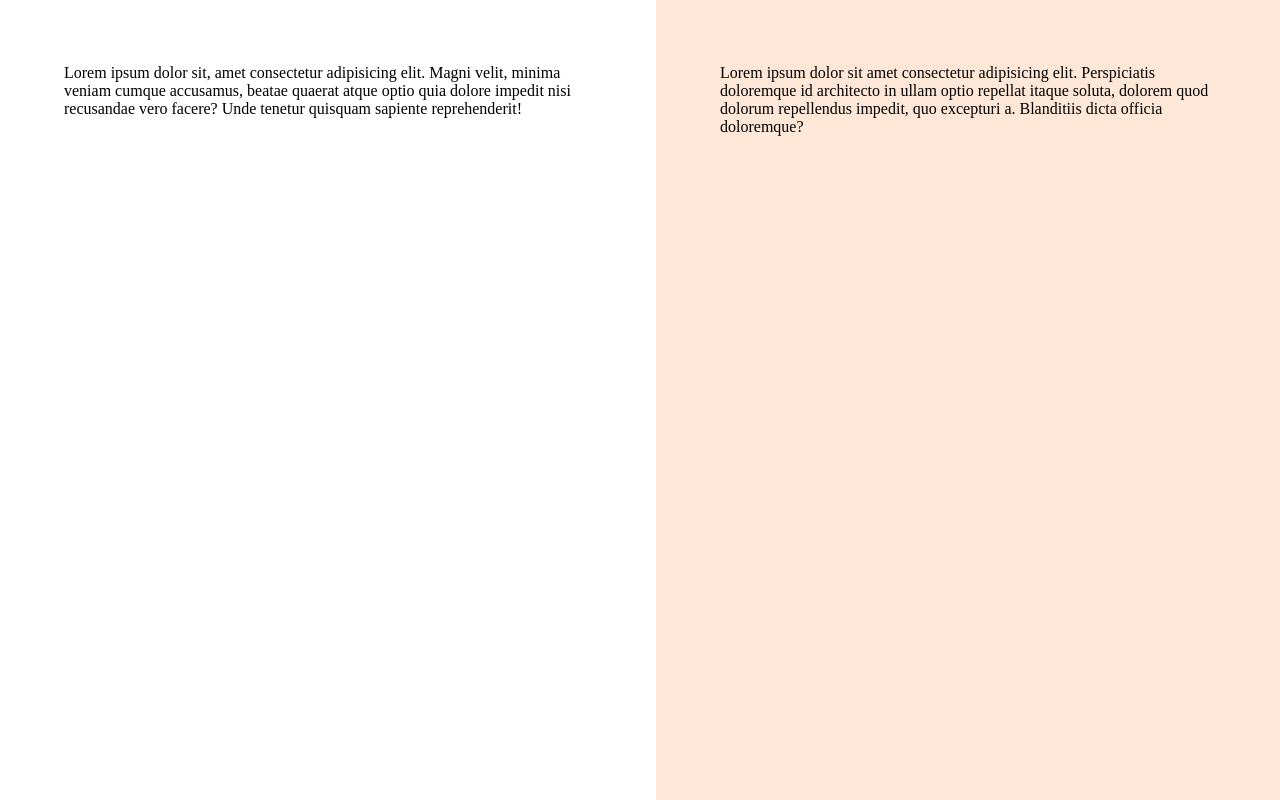
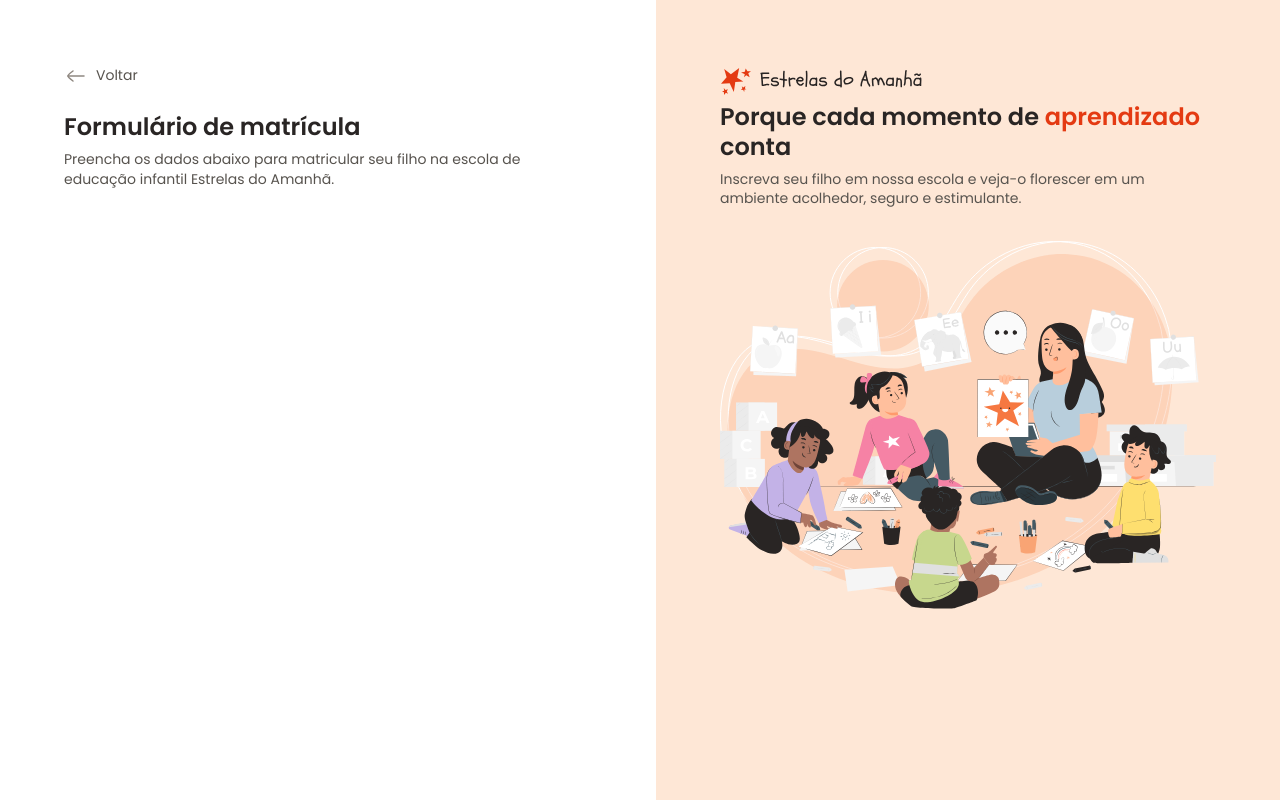
Before and after one commit to julianadallasta/Formulario-de-Matricula, a plain HTML site: page index.html in a window 1280 px wide. Drawn offline with Linux system fonts and the light colour scheme.

Commit message:
aside content and initial content of main

```diff
--- a/index.html
+++ b/index.html
@@ -15,11 +15,24 @@
 <body>
   <div id="app">
     <main>
-      <div class="main-container">Lorem ipsum dolor sit, amet consectetur adipisicing elit. Magni velit, minima veniam cumque accusamus, beatae quaerat atque optio quia dolore impedit nisi recusandae vero facere? Unde tenetur quisquam sapiente reprehenderit!</div>
+      <div class="main-container">
+        <div class="back">
+          <img src="assets/icons/arrow-left-02.svg" alt="ícone de voltar">
+          <span>Voltar</span>
+          </div>
+          <h1>Formulário de matrícula</h1>
+          <p>Preencha os dados abaixo para matricular seu filho na escola de educação infantil Estrelas do Amanhã.</p>
+      </div>
     </main>
 
     <aside>
-      <div class="aside-container">Lorem ipsum dolor sit amet consectetur adipisicing elit. Perspiciatis doloremque id architecto in ullam optio repellat itaque soluta, dolorem quod dolorum repellendus impedit, quo excepturi a. Blanditiis dicta officia doloremque?</div>
+      <div class="aside-container">
+        <header><img src="/assets/logo.svg" alt="Logo com uma estrela maior e 3 estrlas menores ao redor e escrita Estrelas do Amanhã">
+        <h2>Porque cada momento de  <span>aprendizado</span> conta</h2>
+        <p>Inscreva seu filho em nossa escola e veja-o florescer em um ambiente acolhedor, seguro e estimulante.</p>
+        </header>
+        <img src="/assets/Illustration.svg" alt="Ilustração de uma professora sentada mostrando o desenho de uma estrela e seus alunos prestando atenção para depois reproduzir o desenho, sentados em círculo com seus desenhos e lápis de colorir">
+      </div>
     </aside>
 
   </div>
--- a/styles/global.css
+++ b/styles/global.css
@@ -20,9 +20,19 @@
   --stroke-default: #D6D3D1;
   --stroke-highlight: #F3541C;
   --semantic-error: #DC2626;
-
 }
 
 body {
   overflow: hidden;
+  font: var(--text);
+  color: var(--text-secondary);
 }
+
+h1, h2 {
+  color: var(--text-primary);
+}
+
+img {
+  max-width: 100%;
+  height: auto;
+}
--- a/styles/layout.css
+++ b/styles/layout.css
@@ -7,12 +7,24 @@
 
 main {
   overflow: auto;
-  max-height: 110vh;
+  max-height: 100vh;
   padding: 4rem;
 
     & .main-container {
       max-width: 33rem;
       margin-left: auto;
+    }
+
+    & .back {
+      display: flex;
+      align-items: center;
+      gap: .5rem;
+      margin-bottom: 1.5rem;
+    }
+
+    & h1 {
+      font: 600 1.5rem/1.25 var(--font-family);
+      margin-bottom: .5rem;
     }
 }
 
@@ -22,6 +34,18 @@ aside {
 
     & .aside-container {
       max-width: 31rem;
-      margin-left: auto;
+
+      & > img {
+        margin-top: 2rem;
+      }
+    }
+
+    & h2 {
+      font: 600 1.5rem/1.25 var(--font-family);
+      margin-bottom: .5rem;
+
+      & span {
+        color: var(--text-highlight);
+      }
     }
 }
```
